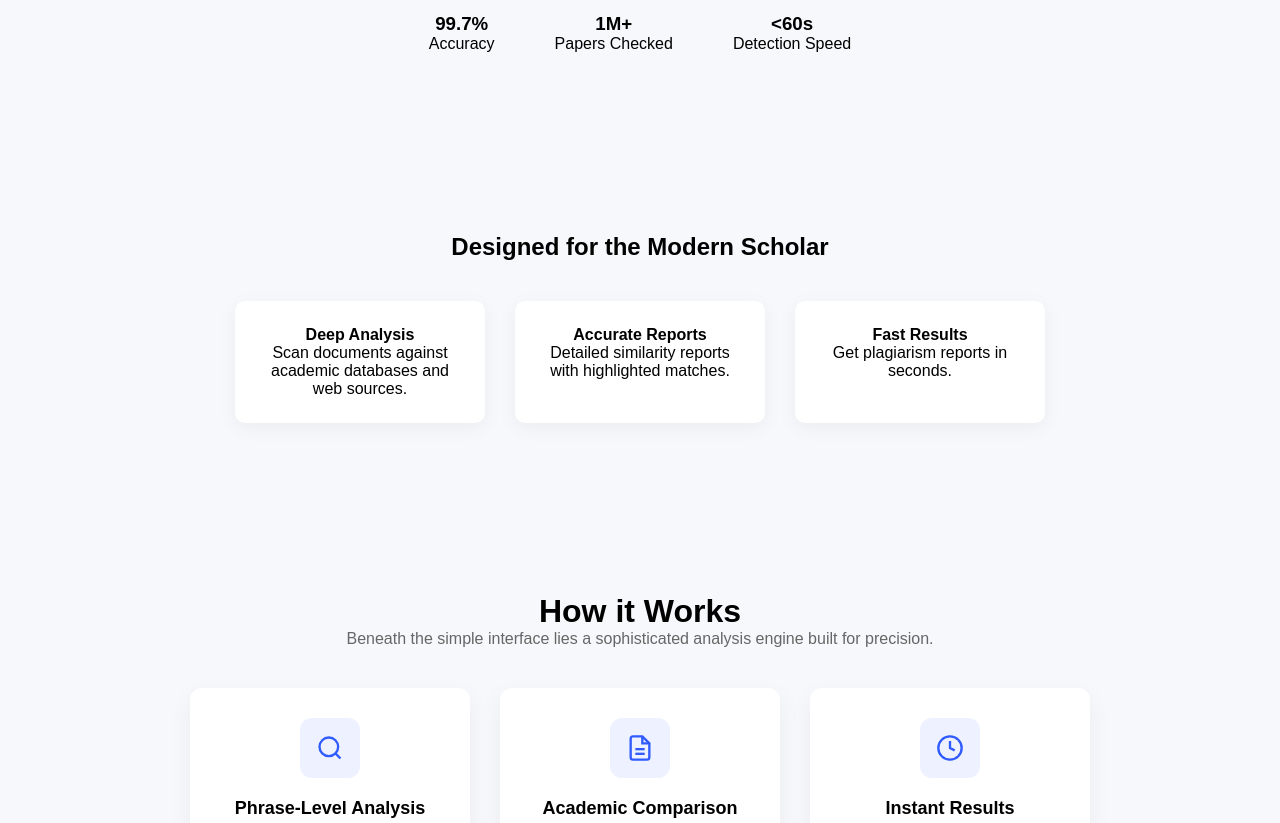
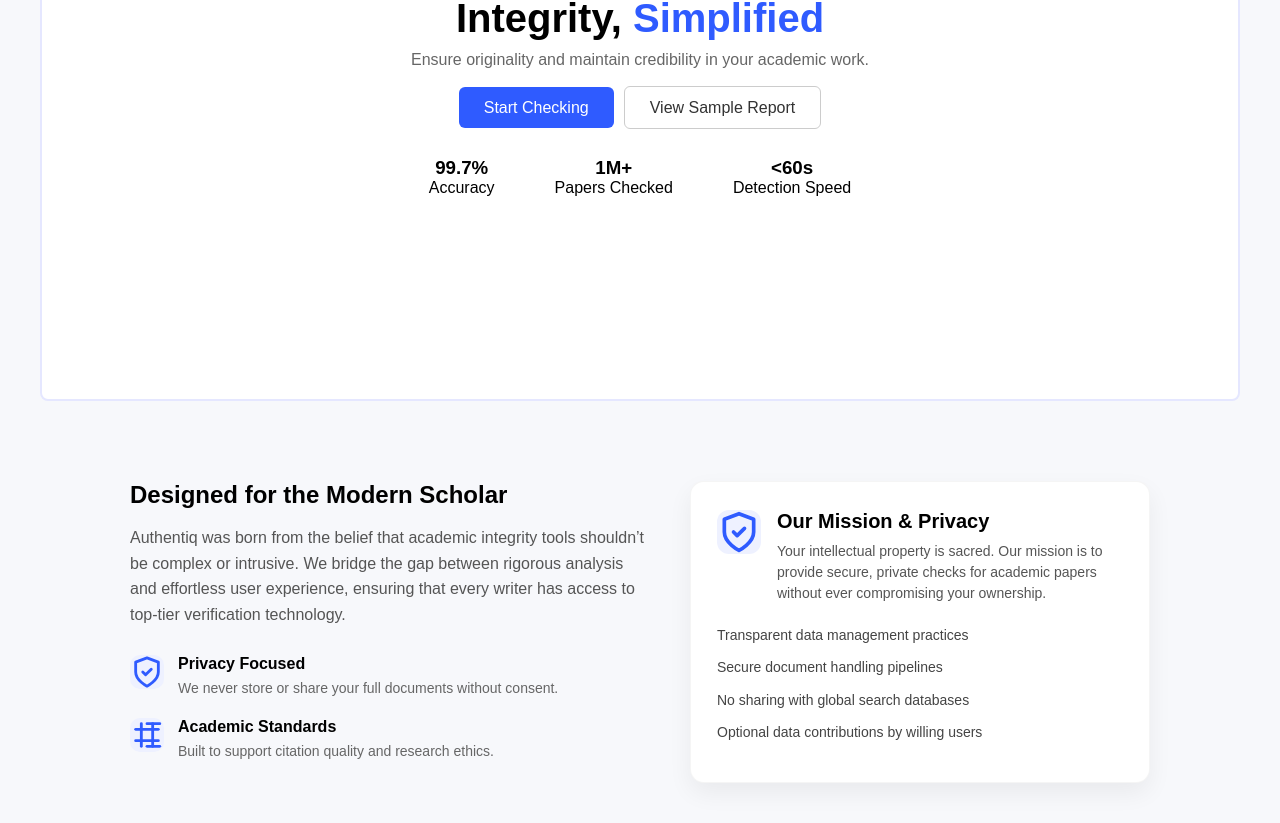
Before and after one commit to Khatry-With-A-Y/plagiarism-detector-authentiq, a React (Create React App) app in the folder frontend/: page / in a window 1280 px wide. Shown: the part 377-1200 px from the top of the page. Built offline with nearby package versions, Linux system fonts and the light colour scheme; no server answers; the HTML template or start-up script is replaced by a standard one.

Commit message:
buttons are kept

```diff
--- a/frontend/src/pages/Landing.jsx
+++ b/frontend/src/pages/Landing.jsx
@@ -72,25 +72,73 @@
       {/* FEATURES */}
       <section className="features">
 
-        <h2>Designed for the Modern Scholar</h2>
+        <div className="features-grid">
+          <div className="features-left">
+            <h2>Designed for the Modern Scholar</h2>
 
-        <div className="feature-grid">
+            <p>
+              Authentiq was born from the belief that academic integrity tools
+              shouldn’t be complex or intrusive. We bridge the gap between
+              rigorous analysis and effortless user experience, ensuring that
+              every writer has access to top-tier verification technology.
+            </p>
 
-          <div className="feature-card">
-            <h4>Deep Analysis</h4>
-            <p>Scan documents against academic databases and web sources.</p>
+            <div className="feature-highlights">
+              <div className="highlight">
+                <div className="highlight-icon">
+                  <svg viewBox="0 0 24 24" fill="none" stroke="currentColor" strokeWidth="2" strokeLinecap="round" strokeLinejoin="round">
+                    <path d="M12 22s8-4 8-10V5l-8-3-8 3v7c0 6 8 10 8 10z" />
+                    <path d="M9 12l2 2 4-4" />
+                  </svg>
+                </div>
+                <div>
+                  <h4>Privacy Focused</h4>
+                  <p>We never store or share your full documents without consent.</p>
+                </div>
+              </div>
+
+              <div className="highlight">
+                <div className="highlight-icon">
+                  <svg viewBox="0 0 24 24" fill="none" stroke="currentColor" strokeWidth="2" strokeLinecap="round" strokeLinejoin="round">
+                    <path d="M12 20h9" />
+                    <path d="M12 4h9" />
+                    <path d="M4 8h16" />
+                    <path d="M4 16h16" />
+                    <path d="M8 4v16" />
+                    <path d="M16 4v16" />
+                  </svg>
+                </div>
+                <div>
+                  <h4>Academic Standards</h4>
+                  <p>Built to support citation quality and research ethics.</p>
+                </div>
+              </div>
+            </div>
           </div>
 
-          <div className="feature-card">
-            <h4>Accurate Reports</h4>
-            <p>Detailed similarity reports with highlighted matches.</p>
+          <div className="mission-card">
+            <div className="mission-header">
+              <div className="mission-icon">
+                <svg viewBox="0 0 24 24" fill="none" stroke="currentColor" strokeWidth="2" strokeLinecap="round" strokeLinejoin="round">
+                  <path d="M12 22s8-4 8-10V5l-8-3-8 3v7c0 6 8 10 8 10z" />
+                  <path d="M9 12l2 2 4-4" />
+                </svg>
+              </div>
+              <div>
+                <h3>Our Mission &amp; Privacy</h3>
+                <p className="mission-subtitle">
+                  Your intellectual property is sacred. Our mission is to provide secure, private checks for academic papers without ever compromising your ownership.
+                </p>
+              </div>
+            </div>
+
+            <ul className="mission-list">
+              <li>Transparent data management practices</li>
+              <li>Secure document handling pipelines</li>
+              <li>No sharing with global search databases</li>
+              <li>Optional data contributions by willing users</li>
+            </ul>
           </div>
-
-          <div className="feature-card">
-            <h4>Fast Results</h4>
-            <p>Get plagiarism reports in seconds.</p>
-          </div>
-
         </div>
 
       </section>
--- a/frontend/src/pages/Login.jsx
+++ b/frontend/src/pages/Login.jsx
@@ -28,6 +28,12 @@
 
   return (
     <div className="auth-page">
+      <button className="back-btn" onClick={() => navigate("/")} aria-label="Go back">
+        <svg width="20" height="20" viewBox="0 0 24 24" fill="none" stroke="currentColor" strokeWidth="2" strokeLinecap="round" strokeLinejoin="round">
+          <line x1="19" y1="12" x2="5" y2="12"></line>
+          <polyline points="12 19 5 12 12 5"></polyline>
+        </svg>
+      </button>
       <div className="auth-card-wrapper">
         <div className="auth-header">
           <div className="auth-logo-container">
@@ -59,10 +65,7 @@
           </div>
 
           <div className="form-group">
-            <div className="label-row">
-              <label className="form-label">Password</label>
-              <a href="#" className="forgot-link">Forgot password?</a>
-            </div>
+            <label className="form-label">Password</label>
             <div className="input-wrapper">
               <input
                 type="password"
@@ -75,6 +78,8 @@
               />
             </div>
           </div>
+
+          <a href="#" className="forgot-link">Forgot password?</a>
 
           <div className="checkbox-container">
             <input type="checkbox" id="remember" />
--- a/frontend/src/pages/Register.jsx
+++ b/frontend/src/pages/Register.jsx
@@ -1,10 +1,18 @@
 import React from "react";
-import { Link } from "react-router-dom";
+import { Link, useNavigate } from "react-router-dom";
 import "./auth.css";
 
 function Register() {
+  const navigate = useNavigate();
+
   return (
     <div className="auth-page">
+      <button className="back-btn" onClick={() => navigate("/login")} aria-label="Go back">
+        <svg width="20" height="20" viewBox="0 0 24 24" fill="none" stroke="currentColor" strokeWidth="2" strokeLinecap="round" strokeLinejoin="round">
+          <line x1="19" y1="12" x2="5" y2="12"></line>
+          <polyline points="12 19 5 12 12 5"></polyline>
+        </svg>
+      </button>
       <div className="auth-card-wrapper">
         <div className="auth-header">
           <div className="auth-logo-container">
--- a/frontend/src/pages/auth.css
+++ b/frontend/src/pages/auth.css
@@ -11,6 +11,30 @@
   background-color: #f1f2f5;
   padding: 40px 20px;
   font-family: 'Inter', -apple-system, BlinkMacSystemFont, "Segoe UI", Roboto, sans-serif;
+  position: relative;
+}
+
+.back-btn {
+  position: absolute;
+  top: 20px;
+  left: 20px;
+  background-color: #ffffff;
+  border: 1px solid #d1d5db;
+  border-radius: 6px;
+  width: 40px;
+  height: 40px;
+  display: flex;
+  align-items: center;
+  justify-content: center;
+  cursor: pointer;
+  color: #6b7280;
+  transition: all 0.2s;
+}
+
+.back-btn:hover {
+  background-color: #f3f4f6;
+  border-color: #9ca3af;
+  color: #111827;
 }
 
 .auth-card-wrapper {
@@ -91,6 +115,7 @@
   color: #2563eb;
   text-decoration: none;
   font-weight: 500;
+  align-self: flex-end;
 }
 .forgot-link:hover {
   text-decoration: underline;
--- a/frontend/src/pages/landing.css
+++ b/frontend/src/pages/landing.css
@@ -30,13 +30,25 @@
 /* HERO */
 
 .hero{
-text-align:center;
-padding:100px 20px;
+  height: calc(100vh - 80px);
+  min-height: 640px;
+  display: flex;
+  flex-direction: column;
+  justify-content: center;
+  align-items: center;
+  text-align: center;
+  padding: 80px 40px 40px;
+  box-sizing: border-box;
+  background: white;
+  border: 2px solid #e5e7ff;
+  margin: 0 40px;
+  border-radius: 8px;
 }
 
 .hero h1{
 font-size:40px;
 font-weight:700;
+margin:0;
 }
 
 .hero span{
@@ -46,6 +58,7 @@
 .subtitle{
 color:#666;
 margin-top:10px;
+margin-bottom:0;
 }
 
 .badge{
@@ -89,23 +102,134 @@
 /* FEATURES */
 
 .features{
-text-align:center;
-padding:80px 20px;
+  padding:80px 20px;
 }
 
-.feature-grid{
-display:flex;
-justify-content:center;
-gap:30px;
-margin-top:40px;
+.features-grid{
+  display:flex;
+  justify-content:center;
+  align-items:flex-start;
+  gap:40px;
+  flex-wrap:wrap;
+  max-width:1080px;
+  margin:0 auto;
 }
 
-.feature-card{
-background:white;
-padding:25px;
-border-radius:10px;
-width:250px;
-box-shadow:0 5px 20px rgba(0,0,0,0.05);
+.features-left{
+  flex:1 1 460px;
+  max-width:520px;
+}
+
+.features-left h2{
+  text-align:left;
+}
+
+.features-left p{
+  color:#555;
+  line-height:1.6;
+  margin-top:16px;
+}
+
+.feature-highlights{
+  margin-top:28px;
+  display:flex;
+  flex-direction:column;
+  gap:18px;
+}
+
+.highlight{
+  display:flex;
+  gap:14px;
+  align-items:flex-start;
+}
+
+.highlight-icon{
+  width:34px;
+  height:34px;
+  border-radius:10px;
+  background:#eef1ff;
+  display:flex;
+  align-items:center;
+  justify-content:center;
+  color:#2f5bff;
+  flex-shrink:0;
+}
+
+.highlight h4{
+  margin:0;
+  font-size:16px;
+  font-weight:700;
+}
+
+.highlight p{
+  margin:4px 0 0;
+  color:#666;
+  font-size:14px;
+}
+
+.mission-card{
+  flex:1 1 360px;
+  max-width:460px;
+  background:white;
+  border-radius:14px;
+  padding:28px 26px;
+  box-shadow:0 10px 25px rgba(0,0,0,0.06);
+  border:1px solid rgba(0,0,0,0.04);
+}
+
+.mission-header{
+  display:flex;
+  gap:16px;
+  align-items:flex-start;
+}
+
+.mission-icon{
+  width:44px;
+  height:44px;
+  border-radius:12px;
+  background:#eef1ff;
+  display:flex;
+  align-items:center;
+  justify-content:center;
+  color:#2f5bff;
+  flex-shrink:0;
+}
+
+.mission-header h3{
+  margin:0;
+  font-size:20px;
+}
+
+.mission-subtitle{
+  margin:8px 0 0;
+  color:#555;
+  font-size:14px;
+  line-height:1.5;
+}
+
+.mission-list{
+  margin:20px 0 0;
+  padding-left:0;
+  color:#444;
+  font-size:14px;
+  line-height:1.6;
+  list-style: none;
+}
+
+.mission-list li{
+  margin-bottom:10px;
+}
+
+@media (max-width: 860px) {
+  .features-grid{
+    flex-direction:column;
+    align-items:center;
+  }
+
+  .features-left,
+  .mission-card{
+    max-width:640px;
+  }
 }
 
 /* HOW IT WORKS */
```
